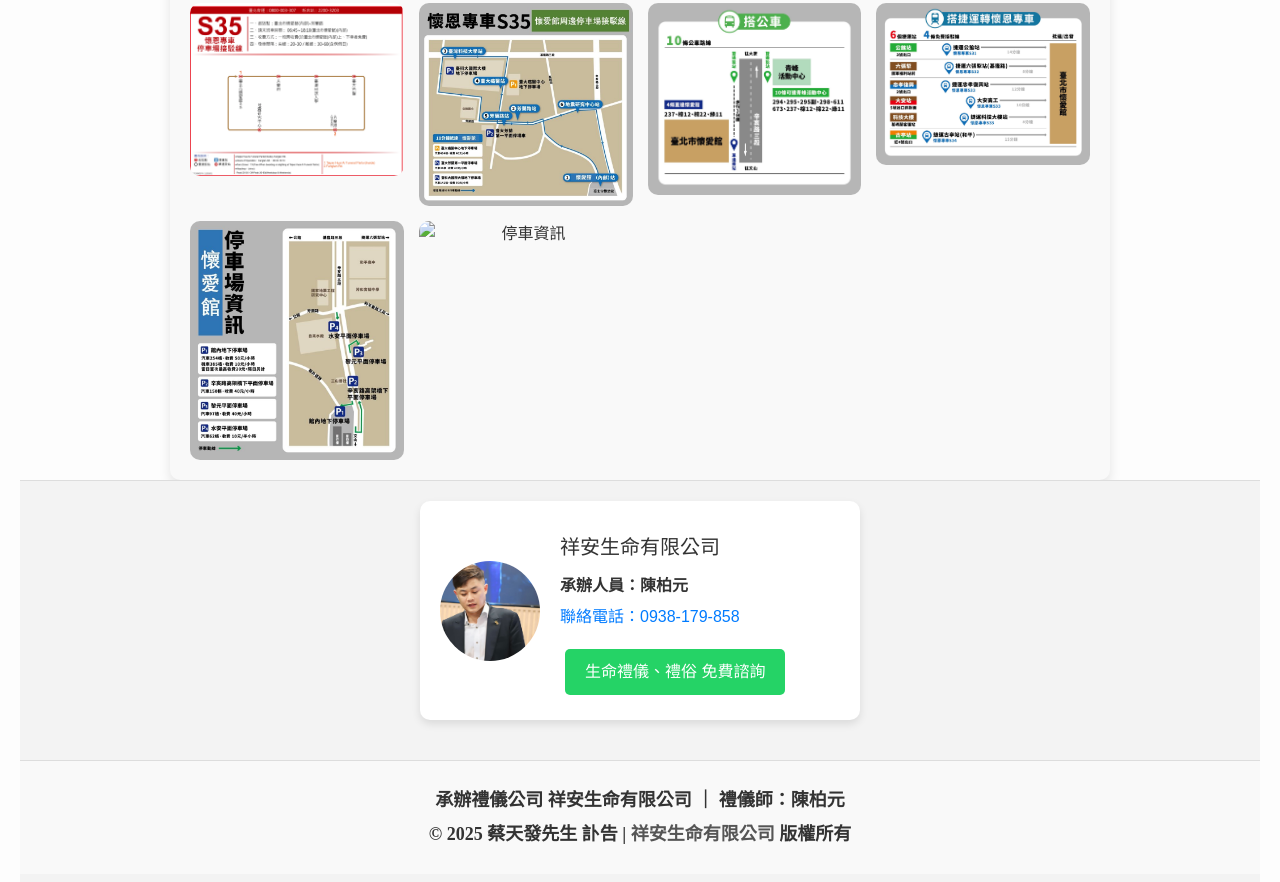
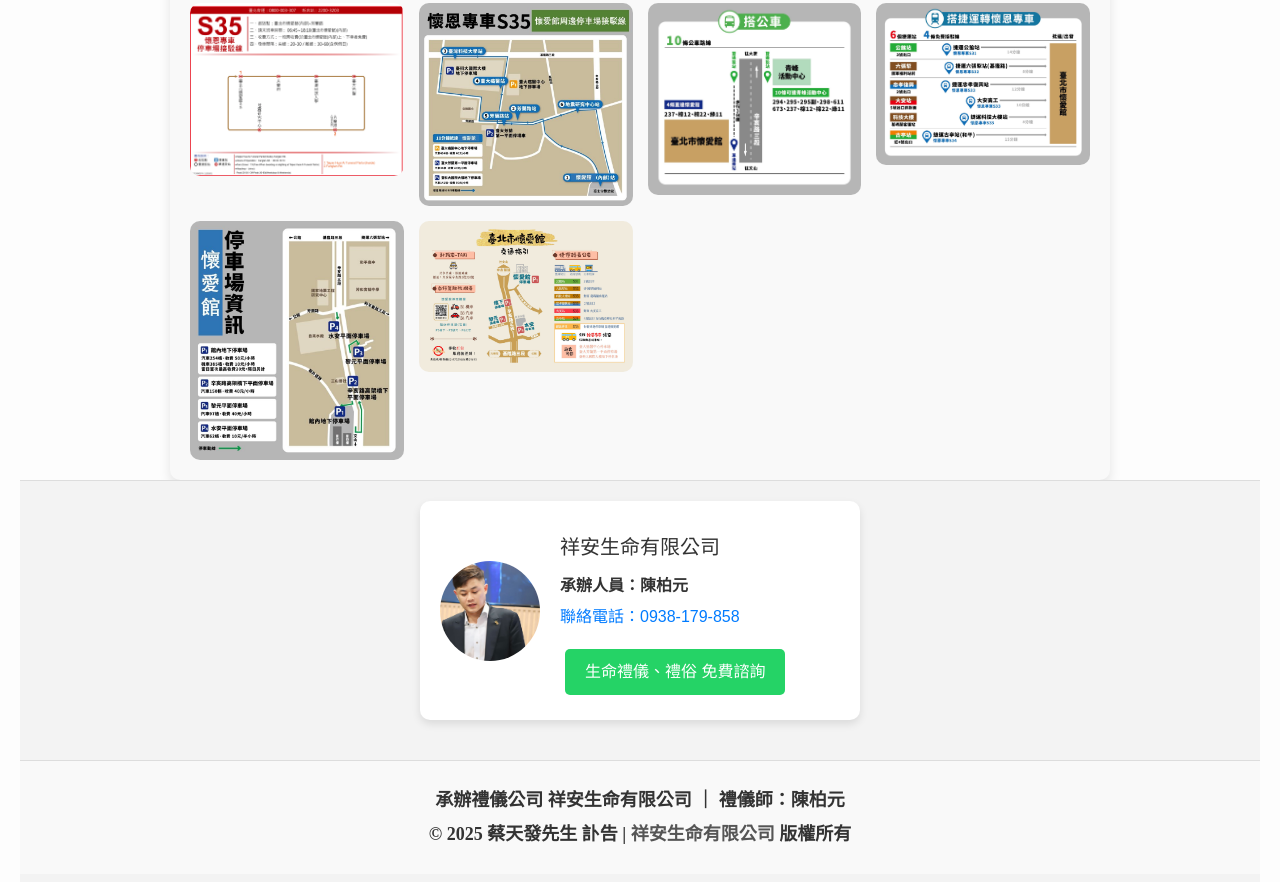
Before and after one commit to Shiangan/Cai-Tianfa, a plain HTML site: page index.html in a window 1280 px wide. Shown: the part 4444-5326 px from the top of the page. Drawn offline with nearby package versions, Linux system fonts and the light colour scheme; a web font is replaced by a local one.

Commit message:
Update index.html

```diff
--- a/index.html
+++ b/index.html
@@ -812,7 +812,7 @@ document.addEventListener("DOMContentLoaded", () => {
         <img src="image/交通00008.JPG" alt="交通指引" class="gallery-img" aria-label="交通指引" loading="lazy">
         <img src="image/交通00009.JPG" alt="指引圖" class="gallery-img" aria-label="指引圖" loading="lazy">
         <img src="image/交通00006.JPG" alt="停車資訊" class="gallery-img" aria-label="停車資訊" loading="lazy">
-        <img src="image/影像 1.JPG" alt="停車資訊" class="gallery-img" aria-label="停車資訊" loading="lazy">
+        <img src="image/影像 1.jpeg" alt="停車資訊" class="gallery-img" aria-label="停車資訊" loading="lazy">
     </div>
 </div>
 
```
